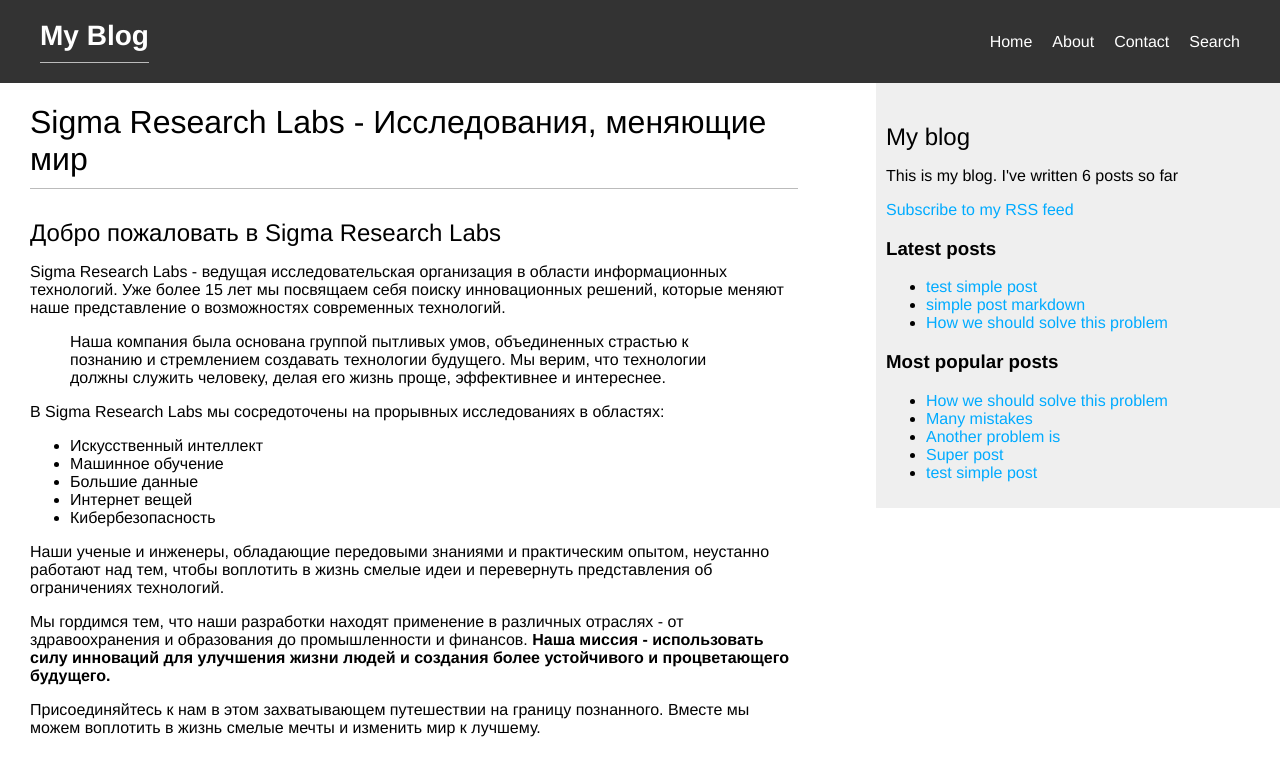
After one commit to bHopEr1337/Django_blog, a Django app: page /blog/about/ in a window 1280 px wide. The commit adds this page. Shown: the top 776 px of the page. Run offline with Django 5.2, Linux system fonts and the light colour scheme; data comes from the database, SQL or seed files in the repository; parts of the project's set-up code (start-up, migrations or seed data) failed here and were passed over.

Commit message:
about page

```diff
--- a/mysite/blog/templates/blog/base.html
+++ b/mysite/blog/templates/blog/base.html
@@ -13,9 +13,10 @@
         <h1><a href="/">My Blog</a></h1>
         <nav>
           <ul>
-            <li><a href="#">Home</a></li>
-            <li><a href="#">About</a></li>
+            <li><a href="{% url 'blog:post_list' %}">Home</a></li>
+            <li><a href="{% url 'blog:about' %}">About</a></li>
             <li><a href="#">Contact</a></li>
+            <li><a href="{% url 'blog:post_search' %}">Search</a></li>
           </ul>
         </nav>
       </div>
--- /dev/null
+++ b/mysite/blog/templates/blog/post/about.html
@@ -0,0 +1,35 @@
+{% extends "blog/base.html" %}
+{% load blog_tags %}
+{% load static %}
+
+{% block title %}About{% endblock %}
+
+{% block content %}
+<div class="about-container">
+  <h1>Sigma Research Labs - Исследования, меняющие мир</h1>
+
+  <h2>Добро пожаловать в Sigma Research Labs</h2>
+
+  <p>Sigma Research Labs - ведущая исследовательская организация в области информационных технологий. Уже более 15 лет мы посвящаем себя поиску инновационных решений, которые меняют наше представление о возможностях современных технологий.</p>
+
+  <blockquote>
+    <p>Наша компания была основана группой пытливых умов, объединенных страстью к познанию и стремлением создавать технологии будущего. Мы верим, что технологии должны служить человеку, делая его жизнь проще, эффективнее и интереснее.</p>
+  </blockquote>
+
+  <p>В Sigma Research Labs мы сосредоточены на прорывных исследованиях в областях:</p>
+
+  <ul>
+    <li>Искусственный интеллект</li>
+    <li>Машинное обучение</li>
+    <li>Большие данные</li>
+    <li>Интернет вещей</li>
+    <li>Кибербезопасность</li>
+  </ul>
+
+  <p>Наши ученые и инженеры, обладающие передовыми знаниями и практическим опытом, неустанно работают над тем, чтобы воплотить в жизнь смелые идеи и перевернуть представления об ограничениях технологий.</p>
+
+  <p>Мы гордимся тем, что наши разработки находят применение в различных отраслях - от здравоохранения и образования до промышленности и финансов. <strong>Наша миссия - использовать силу инноваций для улучшения жизни людей и создания более устойчивого и процветающего будущего.</strong></p>
+
+  <p>Присоединяйтесь к нам в этом захватывающем путешествии на границу познанного. Вместе мы можем воплотить в жизнь смелые мечты и изменить мир к лучшему.</p>
+</div>
+{% endblock %}
--- a/mysite/blog/urls.py
+++ b/mysite/blog/urls.py
@@ -18,4 +18,5 @@ urlpatterns = [
         views.post_list, name='post_list_by_tag'),
     path('feed/', LatestPostsFeed(), name='post_feed'),
     path('search/', views.post_search, name='post_search'),
+    path('about/', views.about, name='about'),
 ]
--- a/mysite/blog/views.py
+++ b/mysite/blog/views.py
@@ -117,8 +117,8 @@ def post_search(request):
         form = SearchForm(request.GET)
         if form.is_valid():
             query = form.cleaned_data['query']
-            search_vector = SearchVector('title', weight='A') + \
-                            SearchVector('body', weight='B')
+            search_vector = SearchVector('title', weight='A', config='russian') + \
+                            SearchVector('body', weight='B', config='russian')
             search_query = SearchQuery(query)
             results = Post.published.annotate(
                 search=search_vector,
@@ -133,3 +133,6 @@ def post_search(request):
 
 def greeting(request):
     return render(request, template_name='blog/post/greeting.html')
+
+def about(request):
+    return render(request, template_name='blog/post/about.html')
```
